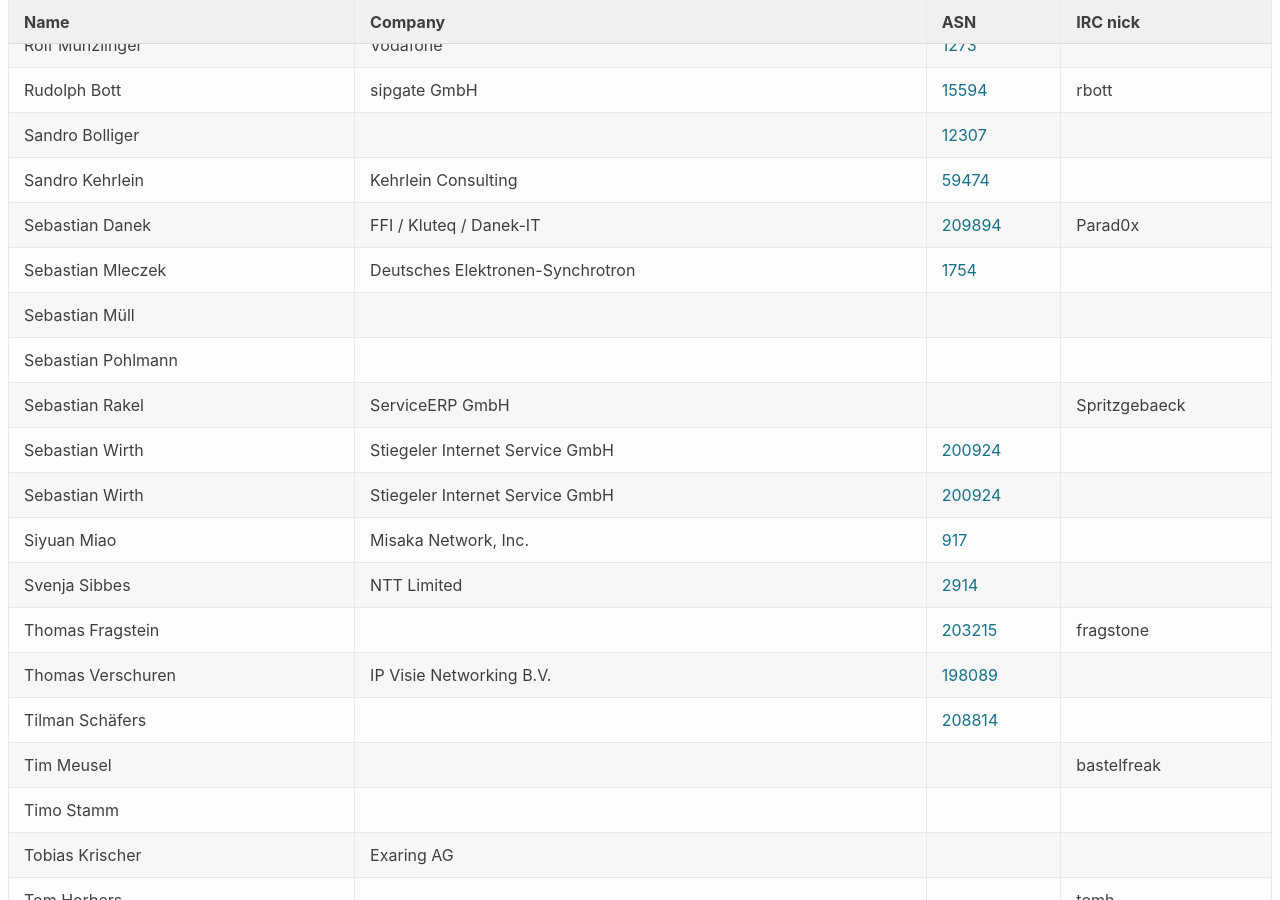
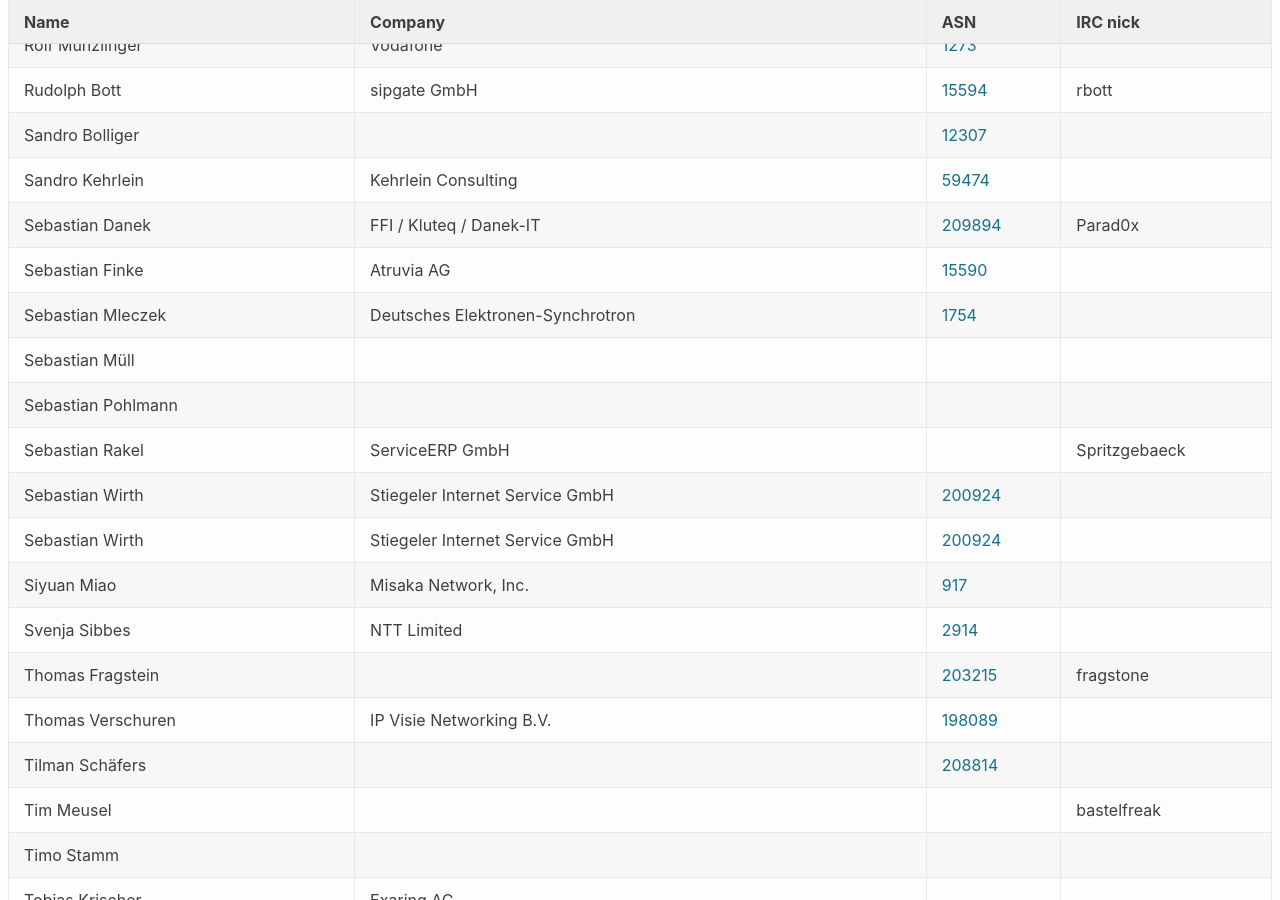
Before and after one commit to denog/pretix-attendeelist, a Jekyll site: the page built from denog14/index.md, in a window 1280 px wide and 900 px high, scrolled down 12264 px. Built offline with Jekyll 4.4.1, drawn with Linux system fonts in a browser that asks for light colours.

Commit message:
Latest data: Sun Oct 16 13:47:43 UTC 2022

```diff
--- a/_data/attendees_denog14_remote.json
+++ b/_data/attendees_denog14_remote.json
@@ -456,6 +456,12 @@
     "asn": "209894"
   },
   {
+    "name": "Sebastian Finke",
+    "company": "Atruvia AG",
+    "irc": null,
+    "asn": "15590"
+  },
+  {
     "name": "Sebastian Mleczek",
     "company": "Deutsches Elektronen-Synchrotron",
     "irc": null,
```
